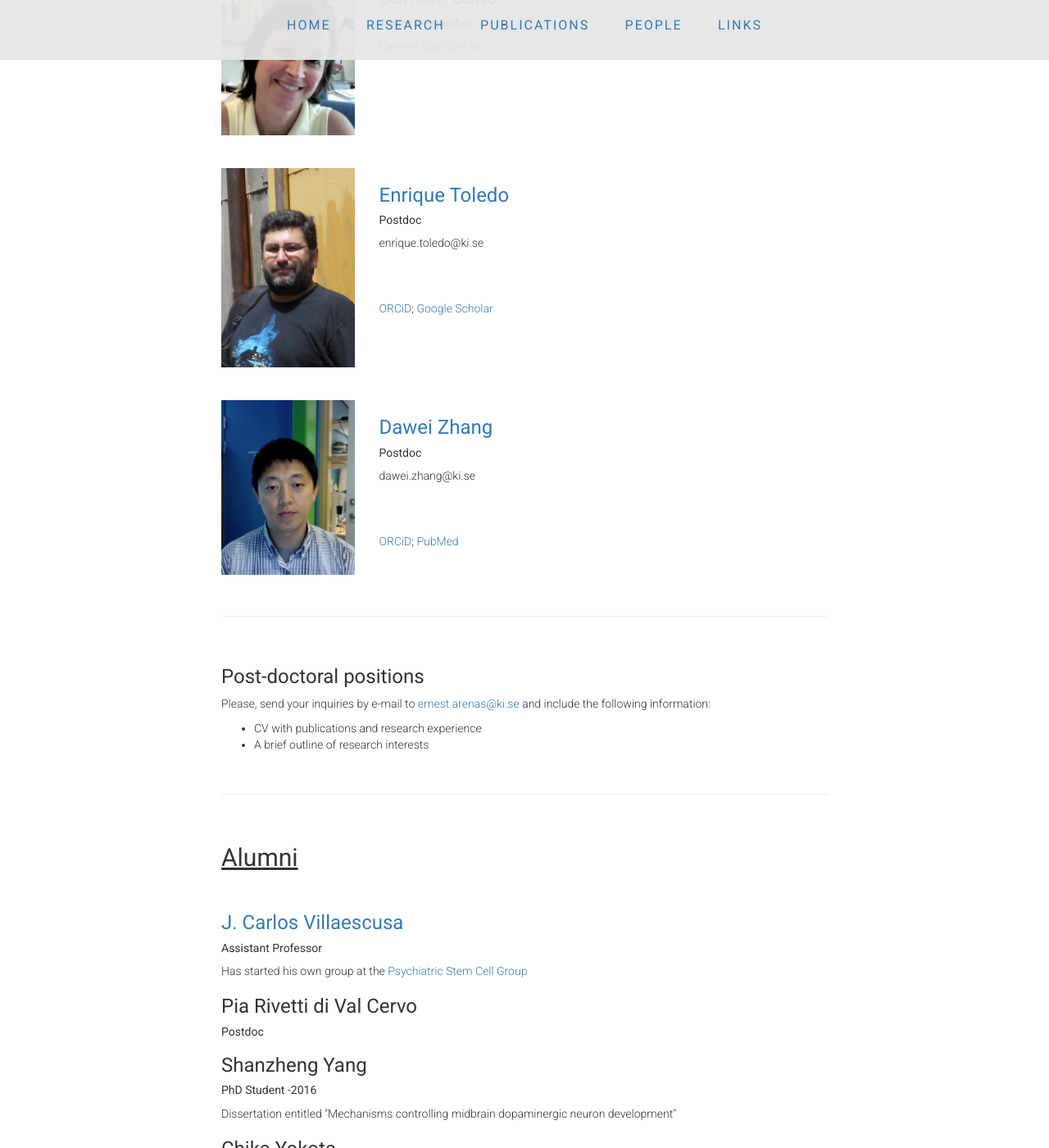
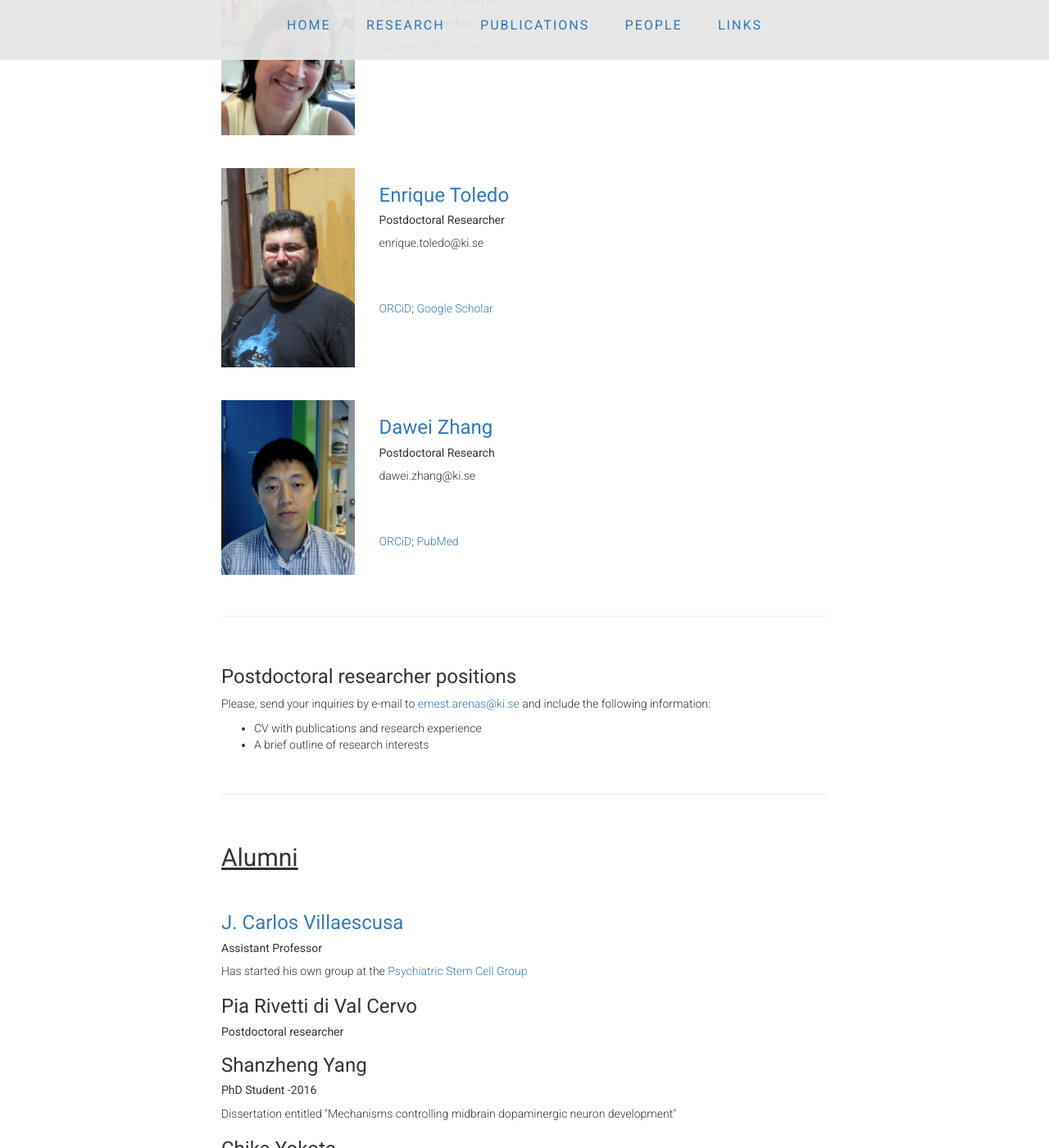
Before and after one commit to ArenasLab/arenaslab.github.io, a Jekyll site: the page people/index.html, which Jekyll copies as it is, in a window 1280 px wide and 1400 px high, scrolled down 1335 px. Shown: the whole window at 82% size. Built offline with Jekyll 4.4.1, drawn with Linux system fonts in a browser that asks for light colours.

Commit message:
Update index.html

```diff
--- a/people/index.html
+++ b/people/index.html
@@ -135,7 +135,7 @@
           </div>
           <div class=" col-sm-6  col-md-8 col-lg-8">
             <h3><a href="http://ki.se/en/people/enrtol">Enrique Toledo</a></h3>
-            <h5>Postdoc</h5>
+            <h5>Postdoctoral Researcher</h5>
                <p>enrique.toledo@ki.se<br>
 
                <br>
@@ -154,7 +154,7 @@
           </div>
           <div class=" col-sm-6  col-md-8 col-lg-8">
             <h3><a href="http://ki.se/en/people/dawzha">Dawei Zhang</a></h3>
-            <h5>Postdoc</h5>
+            <h5>Postdoctoral Research</h5>
                <p>dawei.zhang@ki.se<br>
 
                <br>
@@ -175,7 +175,7 @@
   </div>
 	    <hr>
 	       <p>&nbsp;<p>
-    <h3>Post-doctoral positions</h3>
+    <h3>Postdoctoral researcher positions</h3>
     <p>Please, send your inquiries by e-mail to <a href="mailto:ernest.arenas@ki.se">ernest.arenas@ki.se</a> and include the following information:</p>
     <ul>
       <li>CV with publications and research experience</li>
@@ -195,7 +195,7 @@
             <p>Has started his own group at the <a href="https://www.psychiatricstemcell.com/">Psychiatric Stem Cell Group</a></p>
 
         <h3>Pia Rivetti di Val Cervo</h3>
-          <h5>Postdoc</h5>
+          <h5>Postdoctoral researcher</h5>
             <p></p>
 
         <h3>Shanzheng Yang</h3>
```
